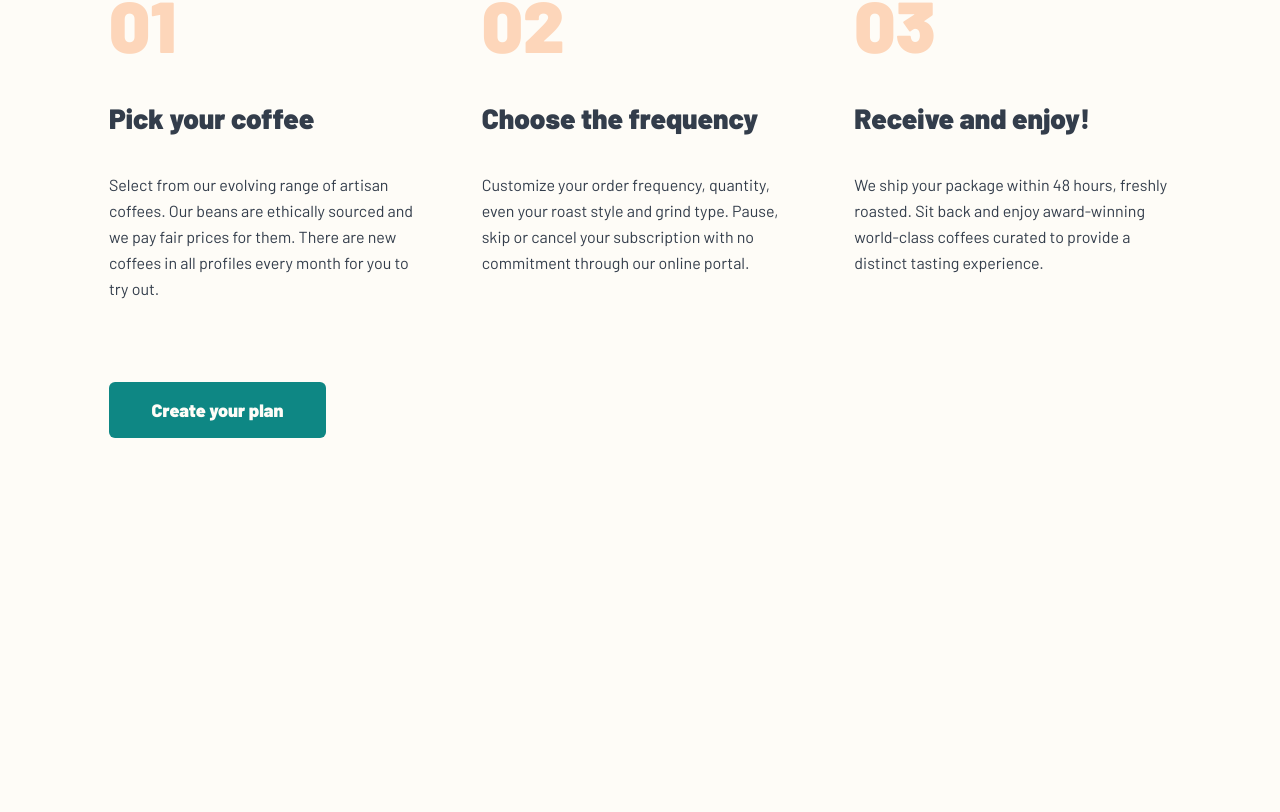
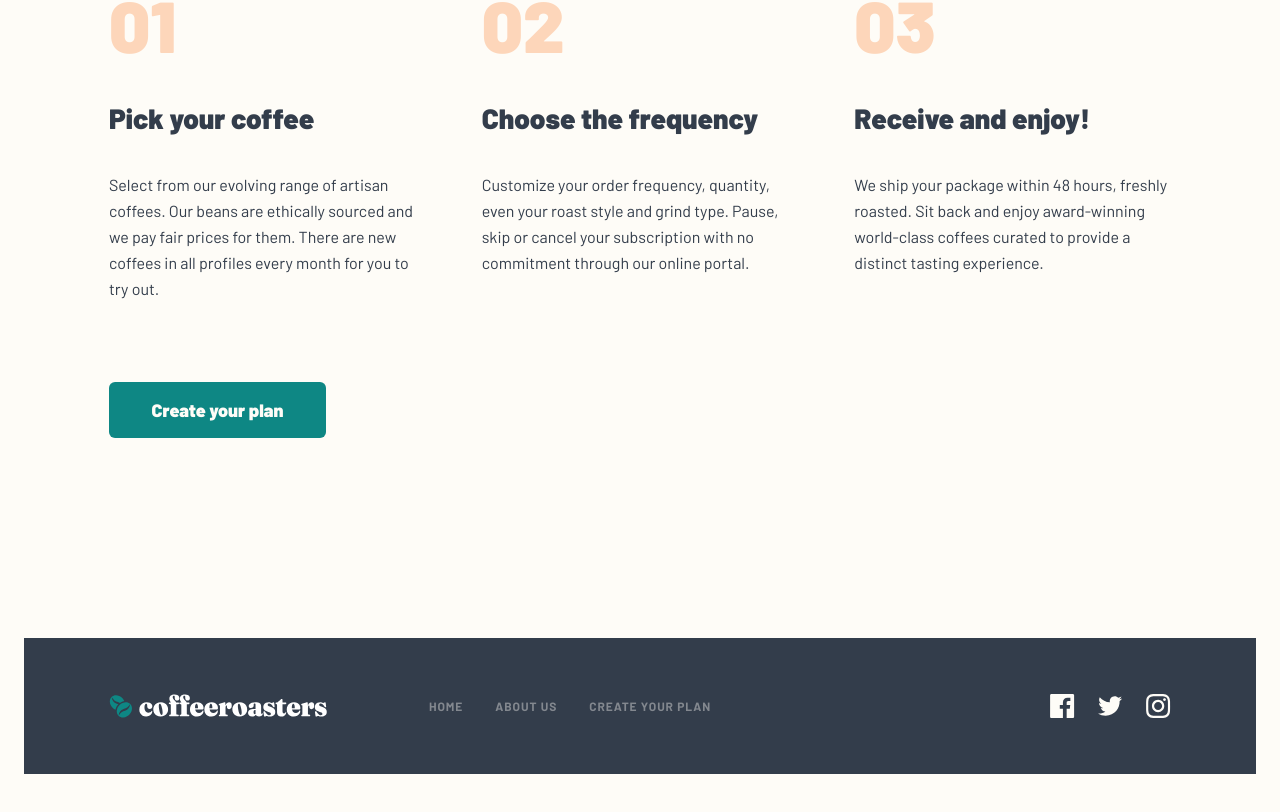
Before and after one commit to unaygney/coffeerosters-subscription-site, a Next.js app: page / in a window 1280 px wide. Shown: the part 2413-3225 px from the top of the page. Before the commit the page ends 2851 px from the top, so only its background shows below. Built offline with nearby package versions, Linux system fonts and the light colour scheme.

Commit message:
added footer component

```diff
--- a/app/layout.js
+++ b/app/layout.js
@@ -13,7 +13,7 @@ export default function RootLayout({ children }) {
       lang="en"
       className={` ${titleFont.className} ${bodyFont.className} antialiased w-full h-full`}
     >
-      <body className={`   bg-light-cream h-full w-full`}>
+      <body className={`   bg-light-cream h-full w-full  `}>
         <Navbar />
         {children}
       </body>
--- /dev/null
+++ b/components/Footer/constant.js
@@ -0,0 +1,17 @@
+export const LINKS = [
+  {
+    id: 0,
+    name: "Home",
+    path: "/",
+  },
+  {
+    id: 1,
+    name: "About us",
+    path: "/about-us",
+  },
+  {
+    id: 2,
+    name: "Create your plan",
+    path: "/subscribe",
+  },
+];
--- /dev/null
+++ b/components/Footer/index.jsx
@@ -0,0 +1,34 @@
+import React from "react";
+import Link from "next/link";
+import Logo from "./images/logo.svg";
+import SocialLinks from "./images/social-links.svg";
+import { LINKS } from "./constant";
+function Footer() {
+  return (
+    <footer className="bg-dark-grey-blue container mx-auto  ">
+      <div className="flex flex-col lg:flex-row lg:gap-0   gap-12 items-center py-14 lg:px-[85px]">
+        <Link href={"/"}>
+          <Logo />
+        </Link>
+
+        <nav className="flex flex-col md:flex-row gap-6 md:gap-8 text-center ">
+          {LINKS.map((link) => (
+            <Link
+              className="nav-link first:ml-[102px] hover:text-light-cream"
+              key={link.id}
+              href={link.path}
+            >
+              {link.name}
+            </Link>
+          ))}
+        </nav>
+
+        <Link href={"/"} className="md:mt-8 lg:mt-0 lg:ml-auto">
+          <SocialLinks />
+        </Link>
+      </div>
+    </footer>
+  );
+}
+
+export default Footer;
--- a/containers/HomeContainer/index.jsx
+++ b/containers/HomeContainer/index.jsx
@@ -3,14 +3,15 @@ import HomeHero from "./HomeHero";
 import CollectionCard from "./CollectionCard";
 import ChooseCard from "./ChooseCard";
 import Howtowork from "./How-to-work";
-
+import Footer from "@/components/Footer";
 function HomeContainer() {
   return (
-    <main className="px-6">
+    <main className="px-6 pb-[72px] ">
       <HomeHero />
       <CollectionCard />
       <ChooseCard />
       <Howtowork />
+      <Footer />
     </main>
   );
 }
```
Also changed, not shown: components/Footer/images/logo.svg (added), components/Footer/images/social-links.svg (added).
